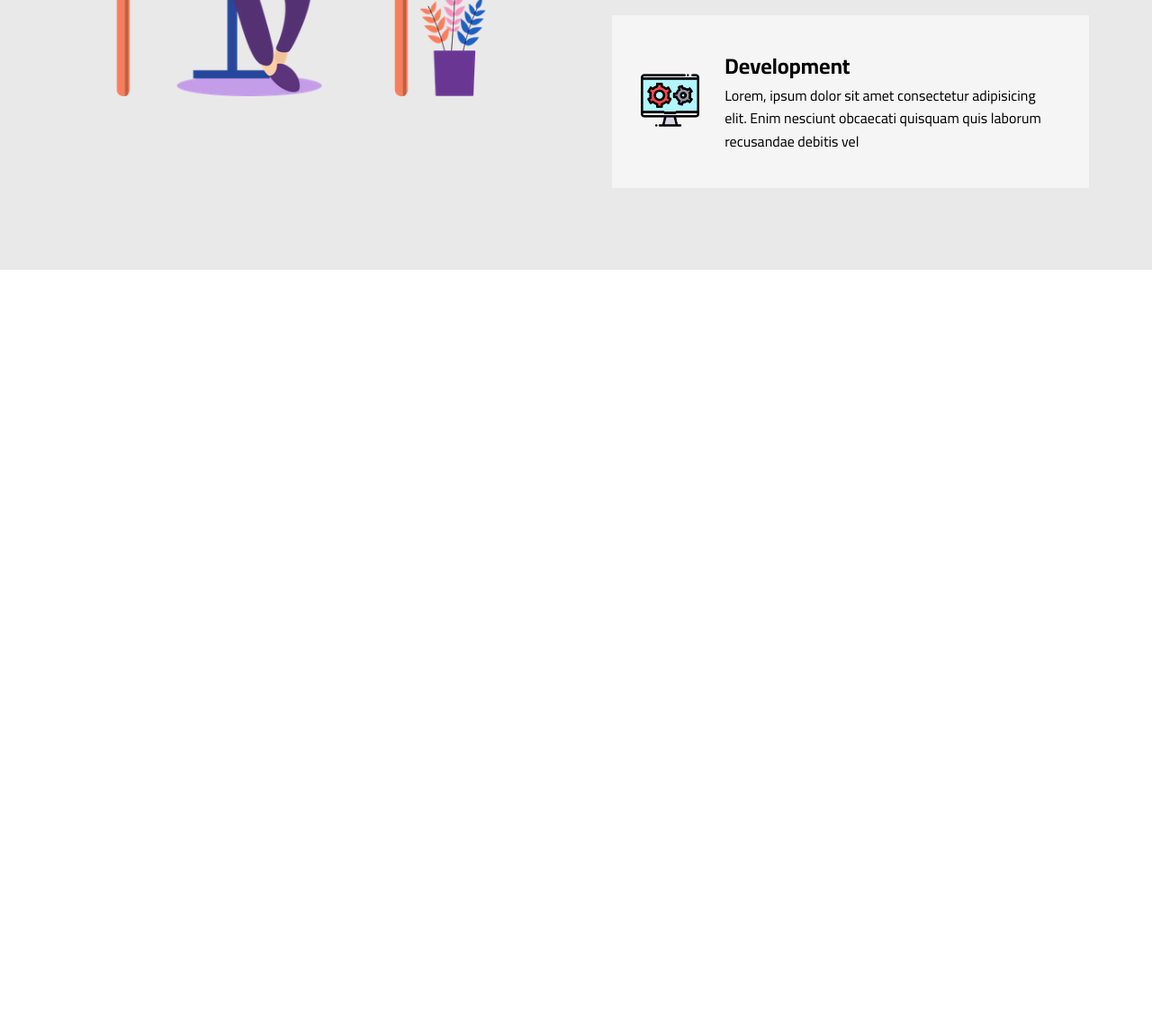
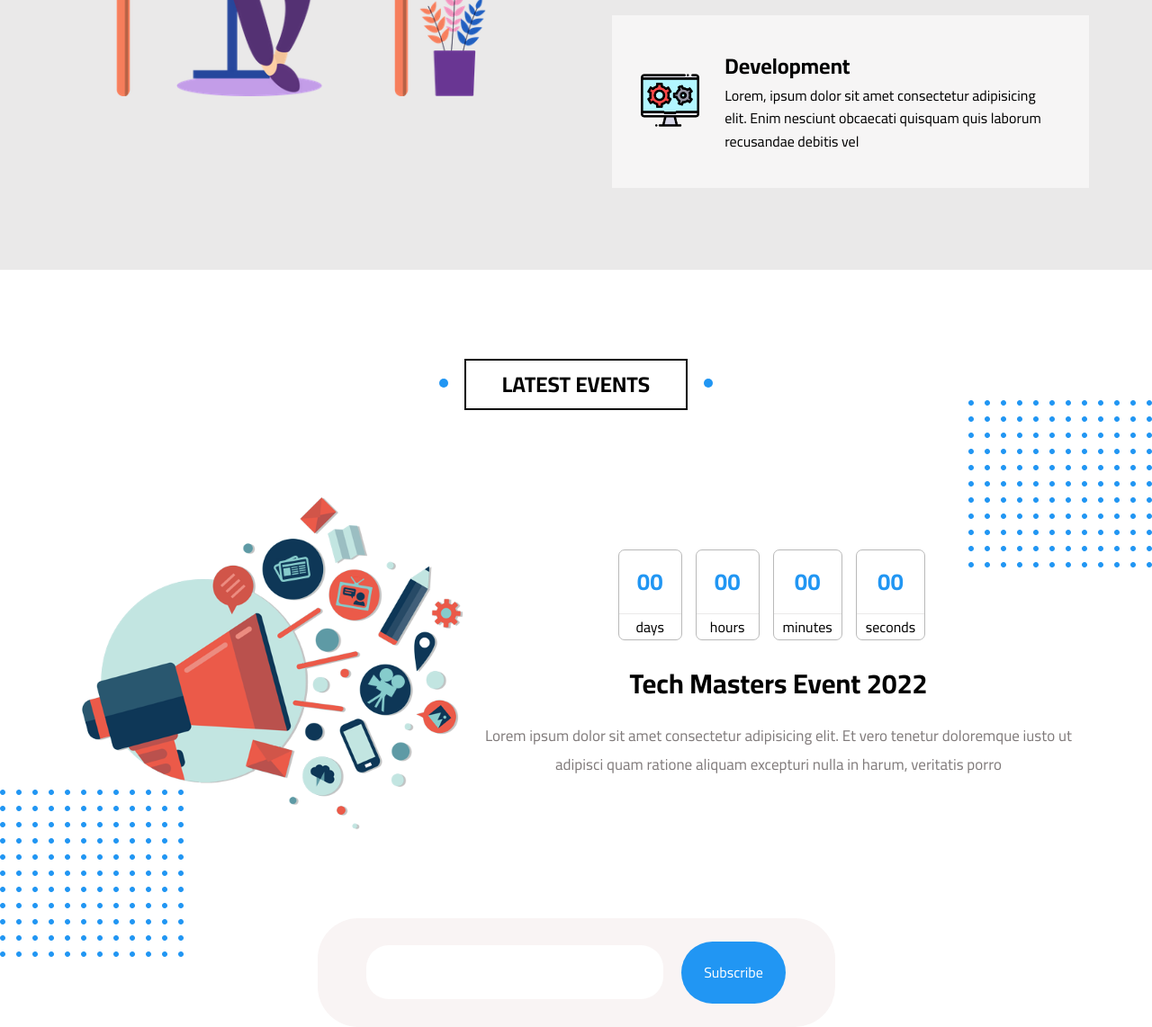
Before and after one commit to haniissa/review-HTML-css-js-al-zero, a website: page project/MyWorkDesign3/index.html in a window 1280 px wide. Shown: the part 8410-9552 px from the top of the page at 90% size. Before the commit the page ends 8710 px from the top, so only its background shows below. Drawn offline with Linux system fonts and the light colour scheme.

Commit message:
finsh latest events

```diff
--- a/project/MyWorkDesign3/index.html
+++ b/project/MyWorkDesign3/index.html
@@ -938,6 +938,83 @@
 		</div>
 	</section>
 	<!-- End How It Works  -->
+
+	<!-- Start Latest Events -->
+	<section class="latestEvent">
+		<duv class="container">
+			<div class="button">
+				<a href="">Latest Events</a>
+			</div>
+			<div class="events">
+				<!-- <div class="image"> -->
+				<img src="./img/events.png" alt="">
+				<!-- </div> -->
+				<div class="info">
+					<div class="times">
+						<div class="time">
+							<!-- <div class="units"> -->
+							<div class="up">
+								<span class="day">00</span>
+							</div>
+							<div class="down">
+								<span>days</span>
+							</div>
+							<!-- </div> -->
+						</div>
+						<div class="time">
+							<!-- <div class="units"> -->
+							<div class="up">
+								<span class="hours">00</span>
+							</div>
+							<div class="down">
+								<span>hours</span>
+							</div>
+							<!-- </div> -->
+						</div>
+						<div class="time">
+							<!-- <div class="units"> -->
+							<div class="up">
+								<span class="minute">00</span>
+							</div>
+							<div class="down">
+								<span>minutes</span>
+							</div>
+							<!-- </div> -->
+						</div>
+						<div class="time">
+							<!-- <div class="units"> -->
+							<div class="up">
+								<span class="second">00</span>
+							</div>
+							<div class="down">
+								<span>seconds</span>
+							</div>
+							<!-- </div> -->
+						</div>
+					</div>
+					<h2 class="title">Tech Masters Event 2022</h2>
+					<div class="des">
+
+						<p class="">
+							Lorem ipsum dolor sit amet consectetur adipisicing elit. Et vero tenetur doloremque iusto ut
+							adipisci quam ratione aliquam excepturi nulla in harum, veritatis porro
+						</p>
+					</div>
+				</div>
+			</div>
+			<div class="parent_dots">
+				<duv class="dots dot_top"></duv>
+				<duv class="dots dot_down"></duv>
+			</div>
+			<div class="subscribe">
+				<form action="">
+					<input type="email">
+					<button>Subscribe</button>
+				</form>
+			</div>
+		</duv>
+	</section>
+	<!-- End Latest Events -->
 </body>
 
 </html>
```
